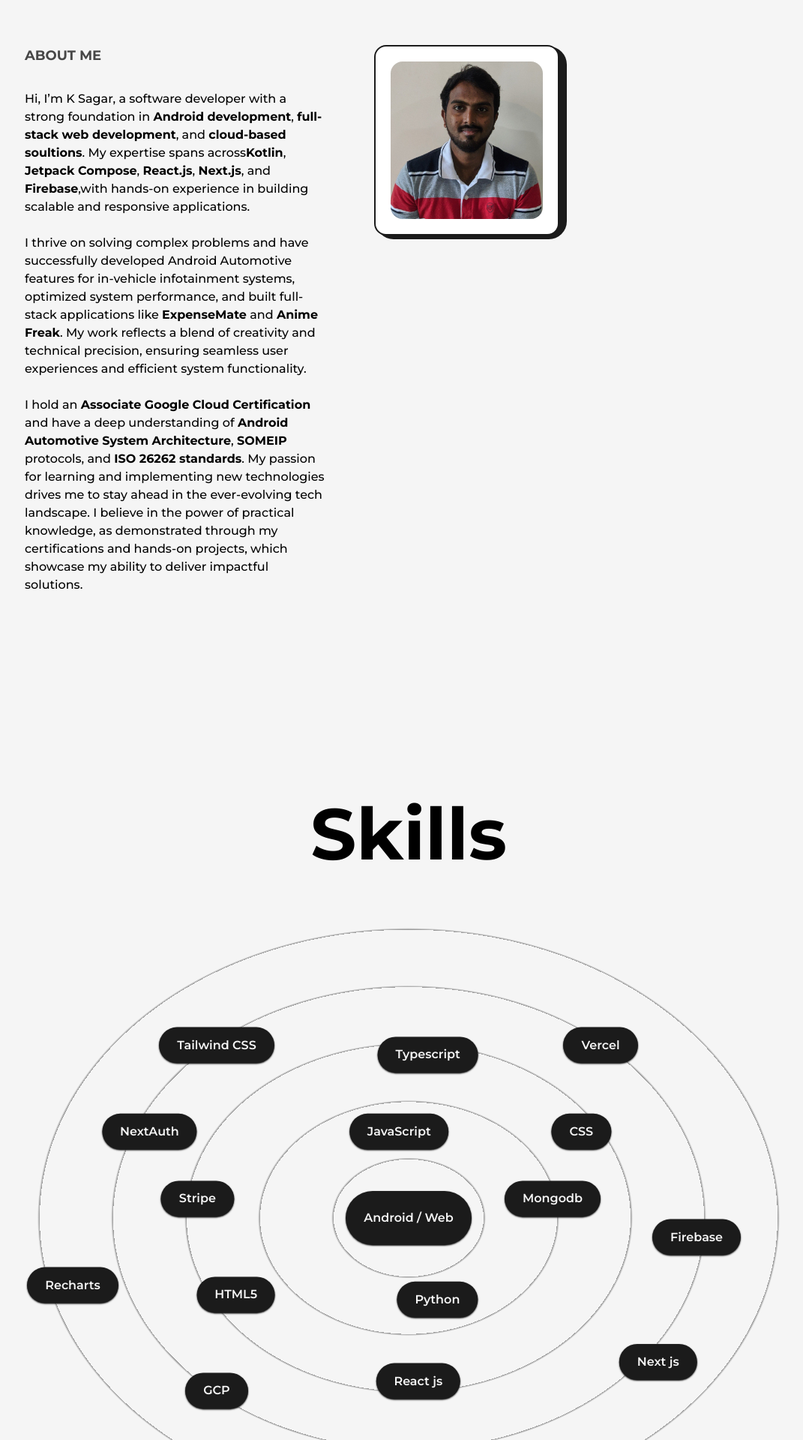
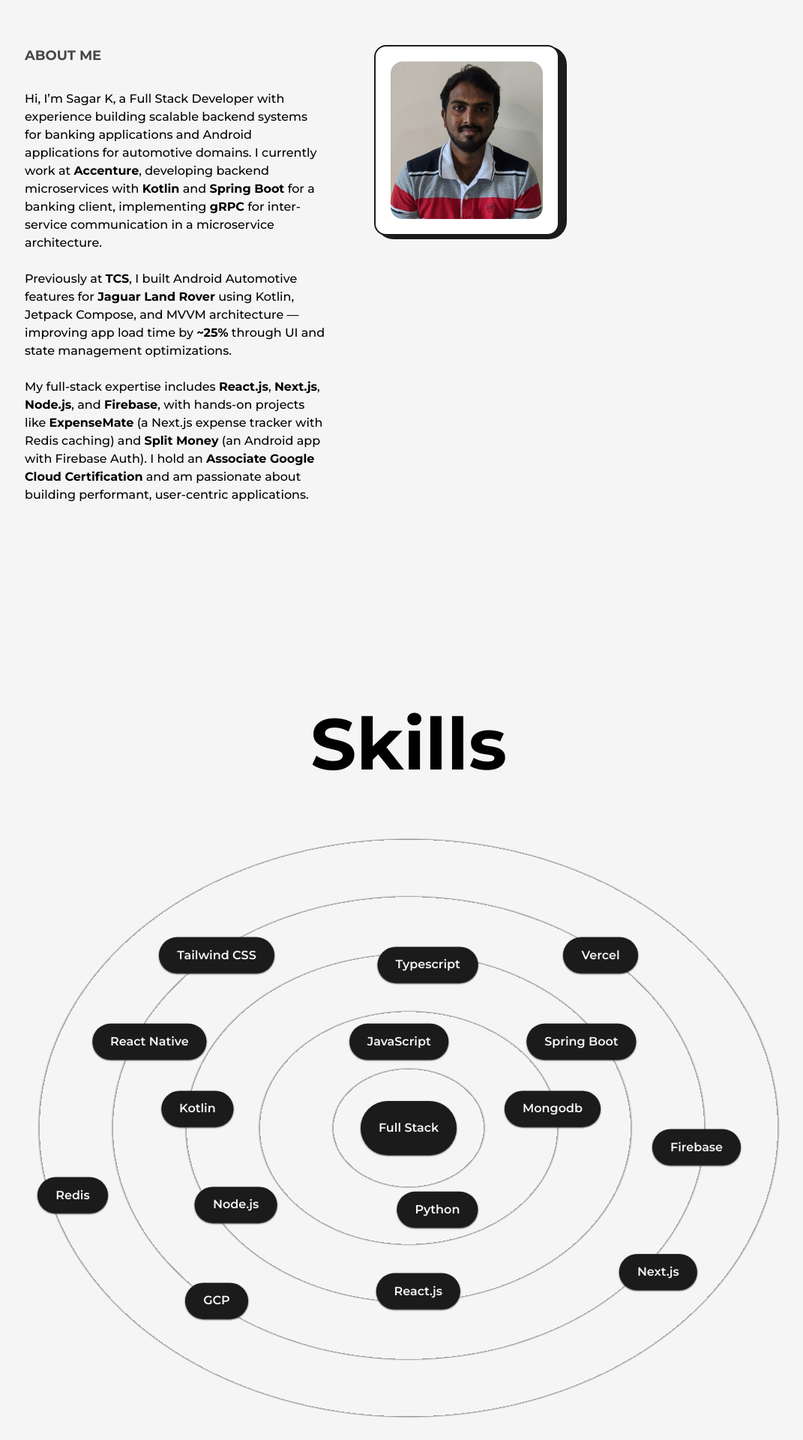
Before and after one commit to ksagar03/Portfolio, a Next.js app: page /about in a window 1280 px wide. Shown: the part 320-2240 px from the top of the page at 75% size, without its empty margins (95-1166 px from the left). Built offline with nearby package versions, Linux system fonts and the light colour scheme.

Commit message:
Update: Revise experience details and skills in portfolio

```diff
--- a/src/components/Experience.js
+++ b/src/components/Experience.js
@@ -97,17 +97,28 @@ const Experience = () => {
         />
         <ul className="flex flex-col items-start w-full justify-between ml-4 xs:ml-2 ">
           <Details
+            position="Full Stack Developer (Banking Sector – Varo Project)"
+            company="Accenture"
+            companyLink="https://www.accenture.com"
+            time="Aug 2025 – Present"
+            address="Bengaluru, Karnataka"
+            workdetails1={[
+              "Developed and maintained backend microservices using Kotlin and Spring Boot for the cashback squad, enabling seamless integration of third-party vendor APIs to deliver secure cashback features.",
+              "Implemented gRPC for efficient inter-service communication within a microservice architecture and used SQL databases for reliable financial data persistence.",
+              "Collaborated with cross-functional teams in an Agile environment to deliver compliant, high-quality solutions in the banking domain.",
+            ]}
+          />
+          <Details
             position="Android Developer (Jaguar Land Rover Client)"
             company="TATA Consultancy Services"
             companyLink="https://www.tcs.com"
-            time="2021 - present"
+            time="Dec 2021 – Aug 2025"
             address="TCS Global Axis B & C Block"
             workdetails1={[
-              "Designed and developed Android Automotive features using Kotlin and Jetpack Compose, creating intuitive and responsive UI designs for in-vehicle infotainment systems.",
-              "Optimized Android Automotive functionalities to ensure seamless user interactions and efficient system performance.",
-              "Collaborated with cross-functional teams to design scalable solutions and troubleshoot issues during the development of Android Automotive features.",
-              "Developed a Python application to extract Android properties, SOMEIP APIs, and Enum messages from JSON and Protobuf files, improving Gherkin test case development speed by 200% and enabling early detection of data discrepancies.",
-              "Gained expertise in Android Automotive System Architecture, SOMEIP protocols, and ISO 26262 standards, ensuring compliance with functional safety requirements.",
+              "Developed Android Automotive features for ADAS settings using Kotlin, Jetpack Compose, and MVVM architecture.",
+              "Built scalable UI components using StateFlow and ViewModels for features such as Lane Keep Assist and Adaptive Cruise Control.",
+              "Improved application load time by approximately 25% through UI and state management optimizations.",
+              "Collaborated with cross-functional teams to design scalable solutions and troubleshoot issues during development.",
             ]}
           />
         </ul>
--- a/src/components/NavBar.js
+++ b/src/components/NavBar.js
@@ -208,7 +208,7 @@ const NavBar = ({ handleThemeFunction }) => {
                   whileHover={{ y: -2 }}
                   whileTap={{ scale: 0.3 }}
                 >
-                  {mode === "light" ? (
+                  {mode === "dark" ? (
                     <Image src={leetcodeLight} alt="Leetcode_L" />
                   ) : (
                     <Image src={leetcodeDark} alt="Leetcode_D" />
--- a/src/components/Skills.js
+++ b/src/components/Skills.js
@@ -43,21 +43,21 @@ const Skills = () => {
           className=" flex items-center justify-center rounded-full font-semibold bg-dark text-light p-6 shadow-dark shadow-sm cursor-pointer dark:bg-light dark:text-dark  lg:p-4  md:p-3 sm:p-1 lg:text-sm md:text-xs sm:text-[8px] "
           whileHover={{ scale: 1.05 }}
         >
-          Android / Web
+          Full Stack
         </motion.div>
         <Skill name="Typescript" x="2vw" y="-17vw"/>
         <Skill name="JavaScript" x="-1vw" y="-9vw" />
         <Skill name="Python" x="3vw" y="8.5vw" />
         <Skill name="Mongodb" x="15vw" y="-2vw"/>
-        <Skill name="CSS" x="18vw" y="-9vw" />
-        <Skill name="Stripe" x="-22vw" y="-2vw" />
-        <Skill name="HTML5" x="-18vw" y="8vw" />
-        <Skill name="React js" x="1vw" y="17vw" />
+        <Skill name="Spring Boot" x="18vw" y="-9vw" />
+        <Skill name="Kotlin" x="-22vw" y="-2vw" />
+        <Skill name="Node.js" x="-18vw" y="8vw" />
+        <Skill name="React.js" x="1vw" y="17vw" />
         <Skill name="Tailwind CSS" x="-20vw" y="-18vw" />
-        <Skill name="Next js" x="26vw" y="15vw" />
+        <Skill name="Next.js" x="26vw" y="15vw" />
         <Skill name="GCP" x="-20vw" y="18vw" />
-        <Skill name="Recharts" x="-35vw" y="7vw" />
-        <Skill name="NextAuth" x="-27vw" y="-9vw" />
+        <Skill name="Redis" x="-35vw" y="7vw" />
+        <Skill name="React Native" x="-27vw" y="-9vw" />
         <Skill name="Firebase" x="30vw" y="2vw" />
         <Skill name="Vercel" x="20vw" y="-18vw" />
       </div>
--- a/src/pages/_app.js
+++ b/src/pages/_app.js
@@ -1,7 +1,6 @@
 import Footer from "@/components/Footer";
 import NavBar from "@/components/NavBar";
 import "@/styles/globals.css";
-import { data } from "autoprefixer";
 import Head from "next/head";
 import { useState } from "react";
 import RaindropEffect from "@/components/RaindropEffect";
--- a/src/pages/_document.js
+++ b/src/pages/_document.js
@@ -20,14 +20,6 @@ if (localStorage.theme === 'dark' || (!('theme' in localStorage) && window.match
   document.documentElement.classList.remove('dark')
 }
 
-// Whenever the user explicitly chooses light mode
-localStorage.theme = 'light'
-
-// Whenever the user explicitly chooses dark mode
-localStorage.theme = 'dark'
-
-// Whenever the user explicitly chooses to respect the OS preference
-localStorage.removeItem('theme')
 `
         }
 
--- a/src/pages/about.js
+++ b/src/pages/about.js
@@ -36,31 +36,28 @@ const About = () => {
                 About me
               </h2>
               <p className=" my-4 font-medium">
-                Hi, {"I’m K Sagar"}, a software developer with a strong
-                foundation in <b>Android development</b>,{" "}
-                <b>full-stack web development</b>, and{" "}
-                <b>cloud-based soultions</b>. My expertise spans across
-                <b>Kotlin</b>, <b>Jetpack Compose</b>, <b>React.js</b>,{" "}
-                <b>Next.js</b>, and <b>Firebase</b>,with hands-on experience in
-                building scalable and responsive applications.
+                {"Hi, I’m Sagar K"}, a Full Stack Developer with experience
+                building scalable backend systems for banking applications and
+                Android applications for automotive domains. I currently work at{" "}
+                <b>Accenture</b>, developing backend microservices with{" "}
+                <b>Kotlin</b> and <b>Spring Boot</b> for a banking client,
+                implementing <b>gRPC</b> for inter-service communication in a
+                microservice architecture.
                 <br />
-                <br />I thrive on solving complex problems and have successfully
-                developed Android Automotive features for in-vehicle
-                infotainment systems, optimized system performance, and built
-                full-stack applications like <b>ExpenseMate</b> and{" "}
-                <b>Anime Freak</b>. My work reflects a blend of creativity and
-                technical precision, ensuring seamless user experiences and
-                efficient system functionality.
                 <br />
-                <br />I hold an <b>Associate Google Cloud Certification</b> and
-                have a deep understanding of{" "}
-                <b>Android Automotive System Architecture</b>, <b>SOMEIP</b>{" "}
-                protocols, and <b>ISO 26262 standards</b>. My passion for
-                learning and implementing new technologies drives me to stay
-                ahead in the ever-evolving tech landscape. I believe in the
-                power of practical knowledge, as demonstrated through my
-                certifications and hands-on projects, which showcase my ability
-                to deliver impactful solutions.
+                Previously at <b>TCS</b>, I built Android Automotive features
+                for <b>Jaguar Land Rover</b> using Kotlin, Jetpack Compose, and
+                MVVM architecture — improving app load time by{" "}
+                <b>~25%</b> through UI and state management optimizations.
+                <br />
+                <br />
+                My full-stack expertise includes <b>React.js</b>,{" "}
+                <b>Next.js</b>, <b>Node.js</b>, and <b>Firebase</b>, with
+                hands-on projects like <b>ExpenseMate</b> (a Next.js expense
+                tracker with Redis caching) and <b>Split Money</b> (an Android
+                app with Firebase Auth). I hold an{" "}
+                <b>Associate Google Cloud Certification</b> and am passionate
+                about building performant, user-centric applications.
               </p>
             </motion.div>
             <div className=" col-span-2 relative h-max rounded-2xl border-2 border-solid border-dark bg-white p-5 dark:border-white dark:bg-dark lg:col-span-3 md:col-span-4 md:order-1">
--- a/src/pages/index.js
+++ b/src/pages/index.js
@@ -34,21 +34,18 @@ export default function Home() {
             </div>
             <div className="w-1/2 flex flex-col items-center self-center lg:w-full lg:text-center">
               <AnimatedText
-                text="Bringing a website to life through coding."
+                text="Building scalable systems, one line at a time."
                 className="xl:!text-6xl lg:!text-center lg:!text-5xl md:!text-3xl sm:text-xl "
               />
               <p className="my-4 text-base font-medium md:text-base sm:text-sm">
-                Innovative software developer with <b>3+</b> years of experience
-                specializing in <b>Android development</b>,{" "}
-                <b>full-stack web development</b>, and <b>cloud computing</b>.
-                Proficient in <b>Kotlin</b>, <b>Python</b>, <b>JavaScript</b>,{" "}
-                <b>React.js</b>, <b>Node.js</b>, and <b>Google Cloud</b>, with a
-                proven track record of delivering scalable and user-centric
-                solutions. Passionate about leveraging emerging technologies to
-                create intuitive and high-performance applications, from
-                in-vehicle infotainment systems to full-stack web platforms.
-                Eager to contribute to cutting-edge projects and drive
-                technological advancements in software engineering.
+                Full Stack Developer with <b>4+</b> years of experience building
+                scalable backend systems and mobile applications. Currently at{" "}
+                <b>Accenture</b> developing banking microservices with{" "}
+                <b>Kotlin</b> and <b>Spring Boot</b>; previously at <b>TCS</b>{" "}
+                building Android Automotive features for{" "}
+                <b>Jaguar Land Rover</b>. Proficient in{" "}
+                <b>React</b>, <b>React Native</b>, <b>Node.js</b>, and cloud
+                technologies including <b>GCP</b> and <b>Firebase</b>.
               </p>
               <div className="flex items-center self-start mt-2 lg:self-center   ">
                 <Link
```
